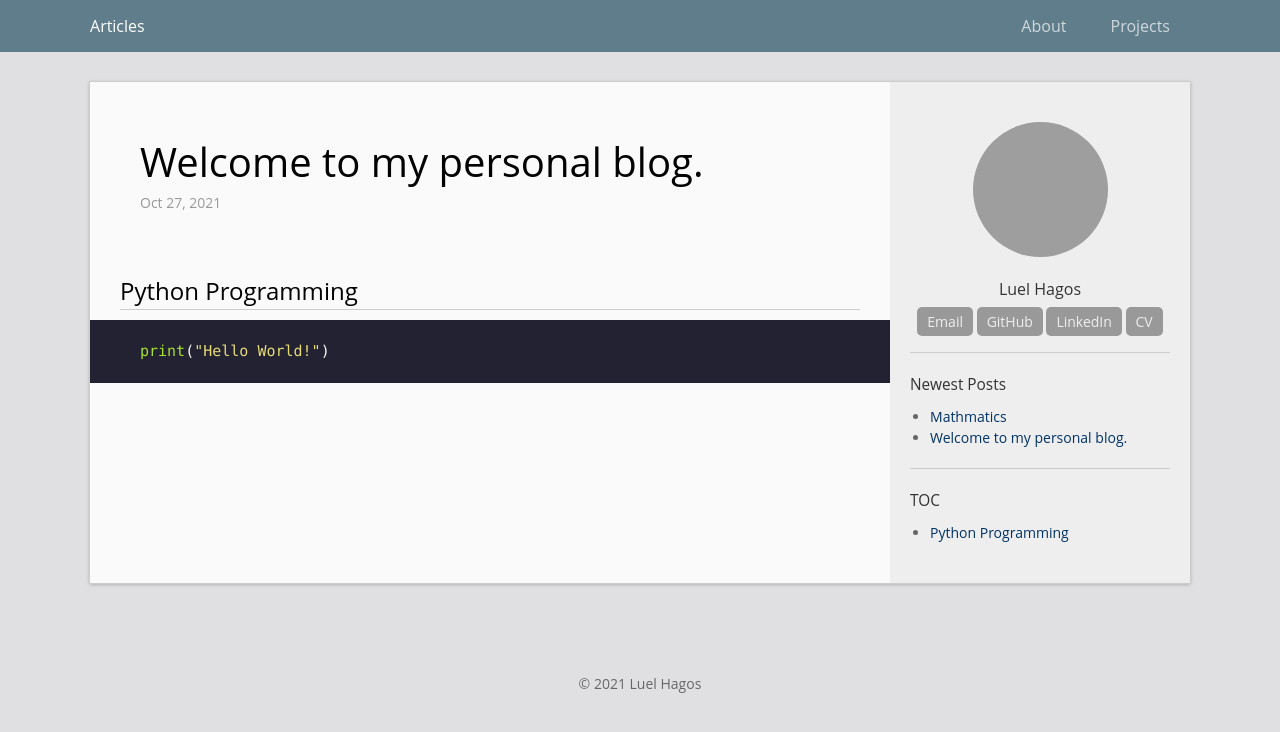
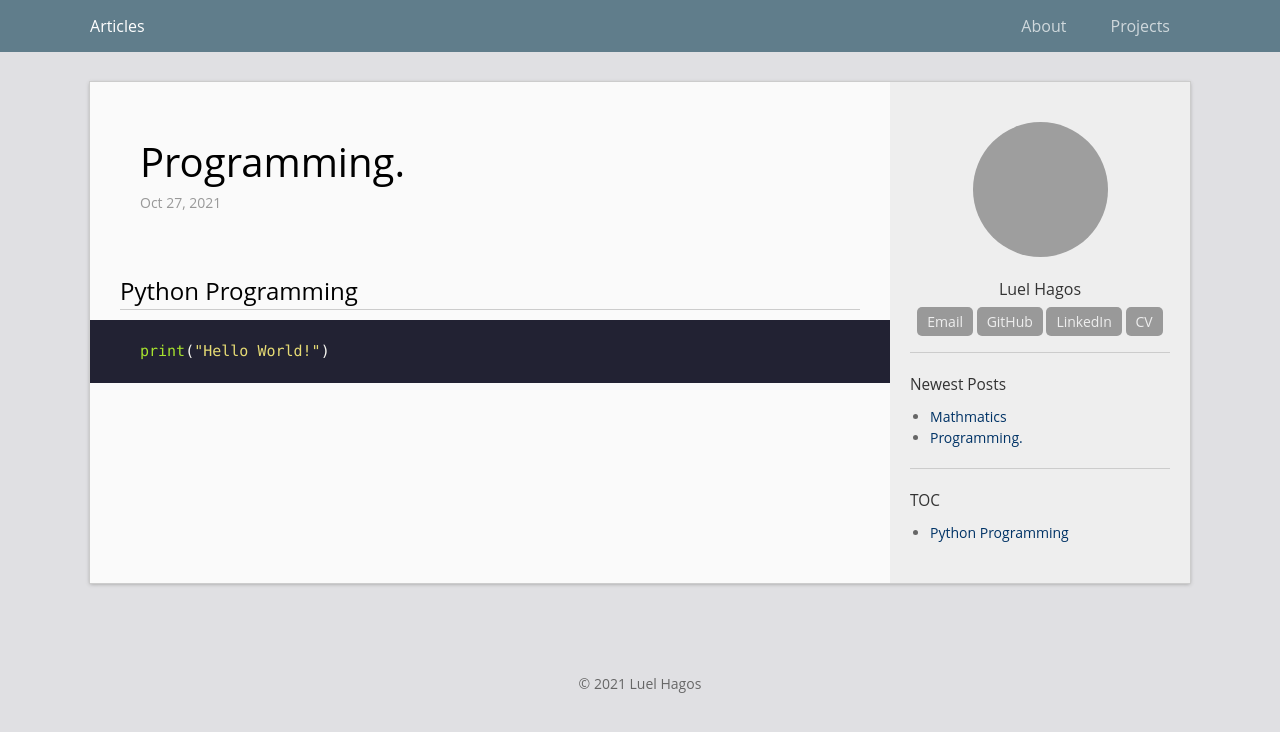
Before and after one commit to laobubu/jekyll-theme-EasyBook, a Jekyll site: the page built from _posts/2014-12-30-welcome-to-jekyll.markdown, in a window 1280 px wide. Shown: the top 732 px of the page. Built offline with Jekyll 4.4.1, drawn with Linux system fonts in a browser that asks for light colours; grey boxes are pictures that could not be loaded.

Commit message:
Update 2014-12-30-welcome-to-jekyll.markdown

```diff
--- a/_posts/2014-12-30-welcome-to-jekyll.markdown
+++ b/_posts/2014-12-30-welcome-to-jekyll.markdown
@@ -1,6 +1,6 @@
 ---
 layout: post
-title:  "Welcome to my personal blog."
+title:  "Programming."
 date:   2021-10-27 15:45:13
 categories: Programming
 permalink: /archivers/hello
```
